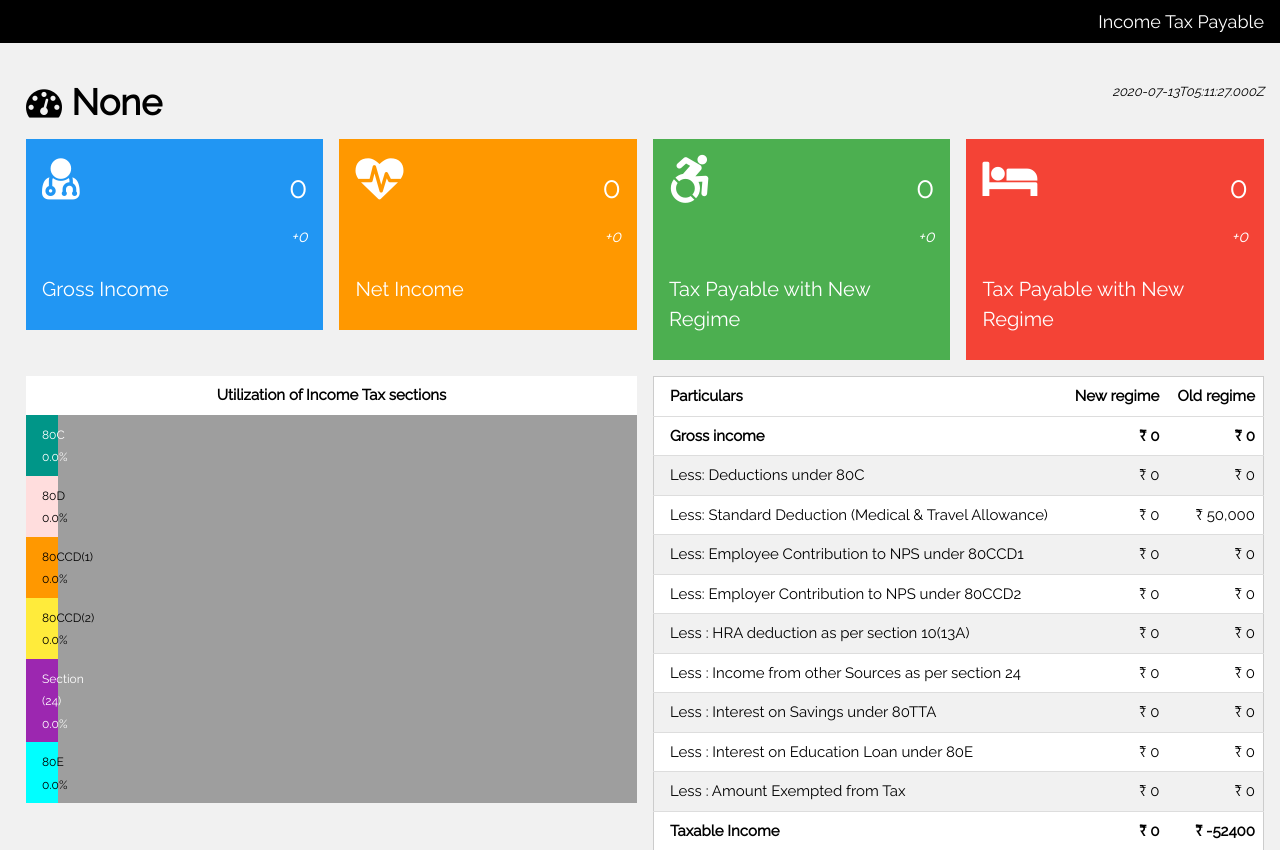
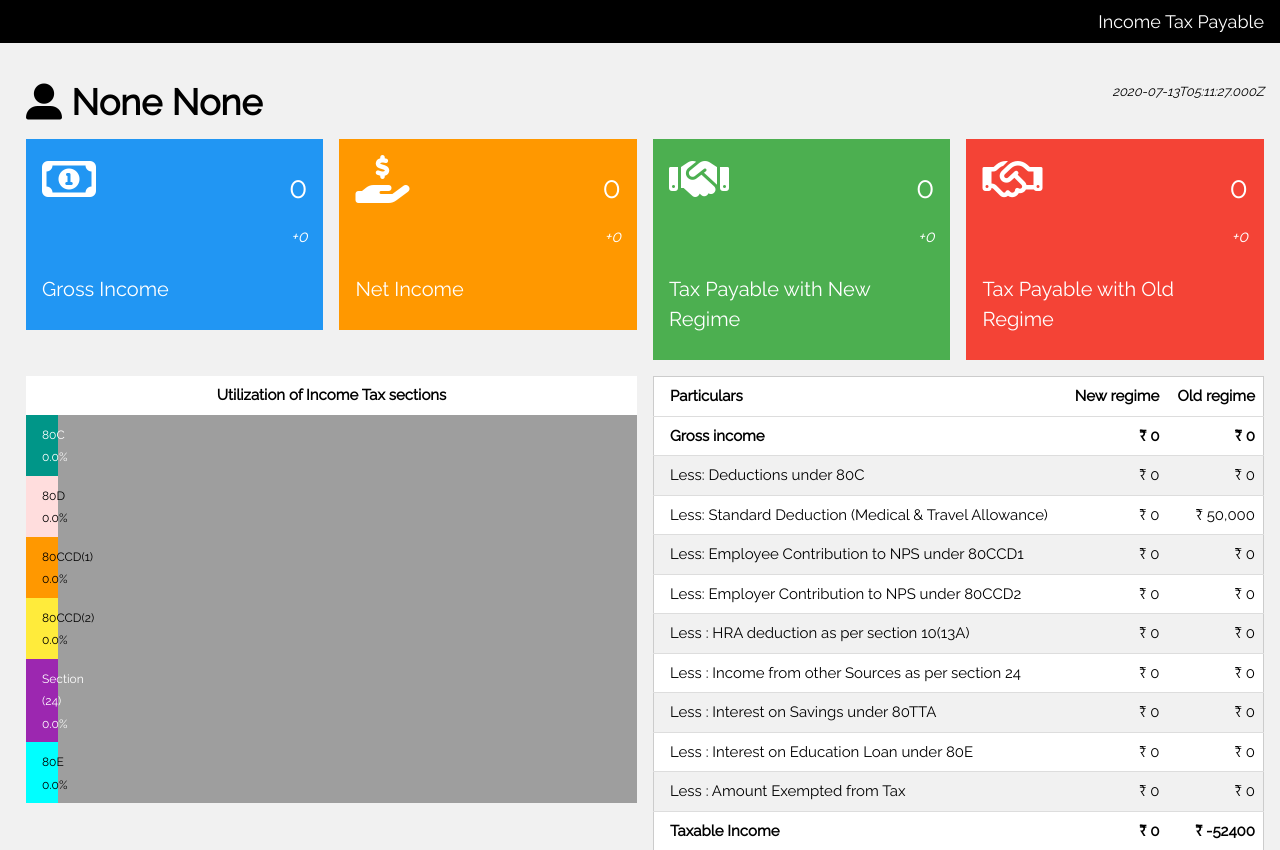
Before and after one commit to ksranjith786/estimate-tax, a Flask app: page /estimate in a window 1280 px wide. Shown: the top 850 px of the page. Run offline with Flask 2, Linux system fonts and the light colour scheme; some libraries are stand-ins or nearby versions.

Commit message:
Updated icons in estimate.html; added lastname

```diff
--- a/project/routes/estimate.py
+++ b/project/routes/estimate.py
@@ -49,7 +49,7 @@ def estimate():
     taxDetails = calculateTax(details)
     #return jsonify(details, taxDetails)
 
-    return render_template('estimate.html', firstName = details['basic']['first_name'],
+    return render_template('estimate.html', firstName = details['basic']['first_name'], lastName = details['basic']['last_name'],
                         grossIncome = taxDetails['grossIncome'], netIncome = taxDetails['netIncome'],
                         grossIncomePerMonth = taxDetails['grossIncome'] // 12, netIncomePerMonth = taxDetails['netIncome'] // 12,
                         taxPayableNew = taxDetails['taxPayableNew'], taxPayableOld = taxDetails['taxPayableOld'],
--- a/project/templates/estimate.html
+++ b/project/templates/estimate.html
@@ -4,6 +4,7 @@
 <meta charset="UTF-8">
 <meta name="viewport" content="width=device-width, initial-scale=1">
 <link rel="stylesheet" href="https://www.w3schools.com/w3css/4/w3.css">
+<script src='https://kit.fontawesome.com/a076d05399.js'></script> <!-- For icons -->
 <link rel="stylesheet" href="https://fonts.googleapis.com/css?family=Raleway">
 <link rel="stylesheet" href="https://cdnjs.cloudflare.com/ajax/libs/font-awesome/4.7.0/css/font-awesome.min.css">
 <style>
@@ -31,7 +32,7 @@
         <!-- Header -->
         <header class="w3-container" style="padding-top:22px">
             <div class="w3-half">
-                <h1><b><i class="fa fa-dashboard"></i> {{firstName}} </b></h1>
+                <h1><b><i class="fas fa-user-alt"></i> {{firstName}}&nbsp;{{lastName}} </b></h1>
             </div>
             <div class="w3-half">
                 <p align="right">
@@ -45,7 +46,7 @@
             <!--<div class="w3-col" style="width: 20%"> -->
             <div class="w3-quarter">
                 <div class="w3-container w3-blue w3-padding-16">
-                    <div class="w3-left"><i class="fa fa-user-md w3-xxxlarge"></i></div>
+                    <div class="w3-left"><i class="far fa-money-bill-alt w3-xxxlarge"></i></div>
                     <div class="w3-right">
                         <h2>{{grossIncome}}</h2>
                         <p align='right'>
@@ -59,7 +60,7 @@
             <!--<div class="w3-col" style="width: 20%"> -->
             <div class="w3-quarter">
                 <div class="w3-container w3-orange w3-text-white w3-padding-16">
-                    <div class="w3-left"><i class="fa fa-heartbeat w3-xxxlarge"></i></div>
+                    <div class="w3-left"><i class="fas fa-hand-holding-usd w3-xxxlarge"></i></div>
                     <div class="w3-right">
                         <h2>{{netIncome}}</h2>
                         <p align='right'>
@@ -73,7 +74,7 @@
             <!--<div class="w3-col" style="width: 20%"> -->
             <div class="w3-quarter">
                 <div class="w3-container w3-green w3-padding-16">
-                    <div class="w3-left"><i class="fa fa-wheelchair-alt w3-xxxlarge"></i></div>
+                    <div class="w3-left"><i class="fas fa-handshake w3-xxxlarge"></i></div>
                     <div class="w3-right">
                         <h2>{{taxPayableNew}}</h2>
                         <p align='right'>
@@ -87,7 +88,7 @@
             <!--<div class="w3-col" style="width: 20%"> -->
             <div class="w3-quarter">
                 <div class="w3-container w3-red w3-padding-16">
-                    <div class="w3-left"><i class="fa fa-hotel w3-xxxlarge"></i></div>
+                    <div class="w3-left"><i class="far fa-handshake	w3-xxxlarge"></i></div>
                     <div class="w3-right">
                         <h2>{{taxPayableOld}}</h2>
                         <p align='right'>
@@ -95,7 +96,7 @@
                         </p>
                     </div>
                     <div class="w3-clear"></div>
-                    <h4>Tax Payable with New Regime</h4>
+                    <h4>Tax Payable with Old Regime</h4>
                 </div>
             </div>
         </div>
```
